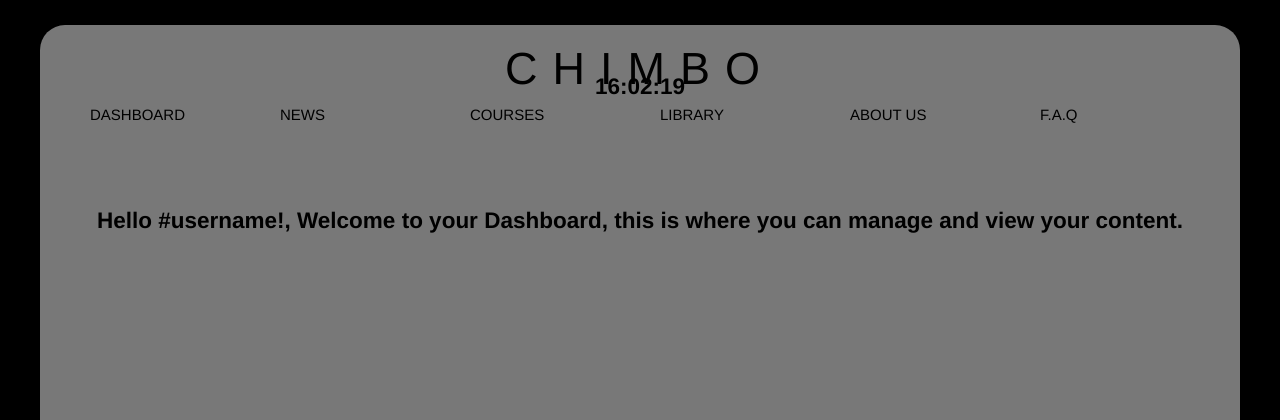
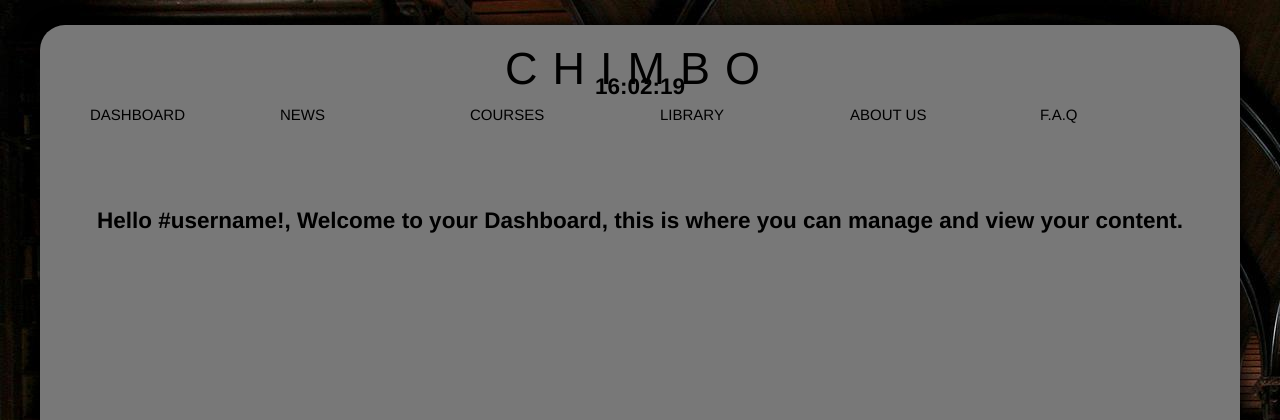
Before and after one commit to Cgboal/Chimbo, a Django app: template chApp/templates/index.html in a window 1280 px wide. Shown: the top 420 px of the page. Run offline with Django 3.2, Linux system fonts and the light colour scheme; the template is opened without the code that fills it, so the values that code supplies are empty.

Commit message:
fixed bg image attempt 3

```diff
--- a/chApp/static/css/theme.css
+++ b/chApp/static/css/theme.css
@@ -7,7 +7,7 @@
 
 body {
 	font: 300 15px/1.5 "Helvetica Neue", helvetica, arial, sans-serif;
-	background: #000000;
+	background-image: url("../media/1.jpg");
 	margin: 25px;
 	border-radius: 2000px;
 	border: 500px;
--- a/chApp/templates/index.html
+++ b/chApp/templates/index.html
@@ -35,7 +35,7 @@
 
 
 
-<body background="{{ MEDIA_URL }}1.jpg" bgcolor="#FFFFFF" ondragstart="return false" onselectstart="return false" onload="startTime()">
+<body bgcolor="#FFFFFF" ondragstart="return false" onselectstart="return false" onload="startTime()">
 
 
     <article>
```
